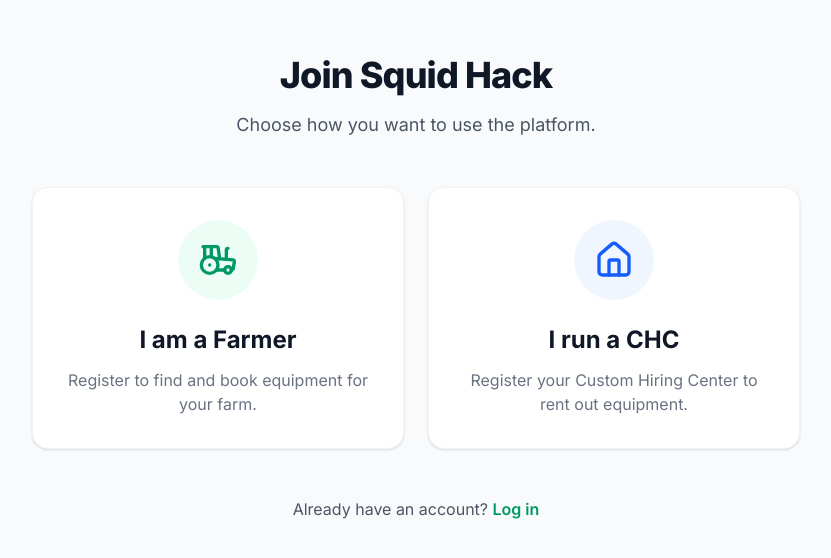
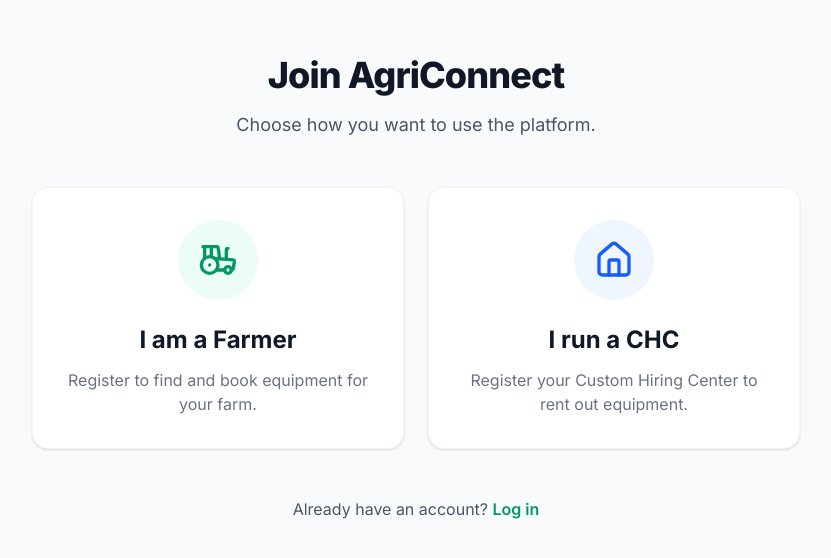
Before and after one commit to TeamLimitless01/squid-hack-chc, a Next.js app: page /register in a window 1280 px wide. Shown: the part 112-670 px from the top of the page, without its empty margins (224-1055 px from the left). Built offline with nearby package versions, Linux system fonts and the light colour scheme.

Commit message:
feat: add registration page, implement Razorpay payment integration for farmer bookings, and structure dashboard layouts

```diff
--- a/app/dashboard/chc/layout.tsx
+++ b/app/dashboard/chc/layout.tsx
@@ -15,7 +15,7 @@ export default function CHCDashboardLayout({ children }: { children: React.React
     <div className="min-h-screen bg-[#f7f8f3] text-slate-900">
       <aside className="fixed inset-y-0 left-0 z-20 hidden w-72 border-r border-slate-200 bg-white px-5 py-7 lg:flex lg:flex-col">
         <div className="mb-10 px-3">
-          <p className="text-xs font-bold uppercase tracking-[0.22em] text-emerald-600">Squid Hack</p>
+          <p className="text-xs font-bold uppercase tracking-[0.22em] text-emerald-600">AgriConnect</p>
           <h1 className="mt-2 text-2xl font-black tracking-tight">CHC workspace</h1>
         </div>
         <nav className="space-y-2">
--- a/app/dashboard/driver/page.tsx
+++ b/app/dashboard/driver/page.tsx
@@ -5,7 +5,7 @@ import { redirect } from "next/navigation";
 import { Route, Star, Clock } from "lucide-react";
 
 export const metadata = {
-  title: "Driver Dashboard | Squid Hack",
+  title: "Driver Dashboard | AgriConnect",
 };
 
 export default async function DriverDashboardPage() {
--- a/app/dashboard/farmer/layout.tsx
+++ b/app/dashboard/farmer/layout.tsx
@@ -17,7 +17,7 @@ export default function FarmerDashboardLayout({ children }: { children: React.Re
     <div className="min-h-screen bg-[#f7f8f3] text-slate-900">
       <aside className="fixed inset-y-0 left-0 z-20 hidden w-72 border-r border-slate-200 bg-white px-5 py-7 lg:flex lg:flex-col">
         <div className="mb-10 px-3">
-          <p className="text-xs font-bold uppercase tracking-[0.22em] text-emerald-600">Squid Hack</p>
+          <p className="text-xs font-bold uppercase tracking-[0.22em] text-emerald-600">AgriConnect</p>
           <h1 className="mt-2 text-2xl font-black tracking-tight">Farmer Workspace</h1>
         </div>
         <nav className="space-y-2">
--- a/app/register/page.tsx
+++ b/app/register/page.tsx
@@ -6,7 +6,7 @@ export default function RegisterSelection() {
     <div className="min-h-screen bg-gray-50 flex flex-col items-center justify-center p-4">
       <div className="max-w-3xl w-full">
         <div className="text-center mb-12">
-          <h1 className="text-4xl font-extrabold text-gray-900 tracking-tight mb-4">Join Squid Hack</h1>
+          <h1 className="text-4xl font-extrabold text-gray-900 tracking-tight mb-4">Join AgriConnect</h1>
           <p className="text-lg text-gray-600">Choose how you want to use the platform.</p>
         </div>
 
--- a/components/cards/FarmerBookingCard.tsx
+++ b/components/cards/FarmerBookingCard.tsx
@@ -44,7 +44,7 @@ export default function FarmerBookingCard({ booking }: { booking: any }) {
       key: orderData.key,
       amount: orderData.amount,
       currency: "INR",
-      name: "Squid Hack CHC",
+      name: "AgriConnect-Verified Merchent",
       description: `Payment for ${booking.chcService.service.name}`,
       order_id: orderData.orderId,
       handler: async function (response: any) {
```
